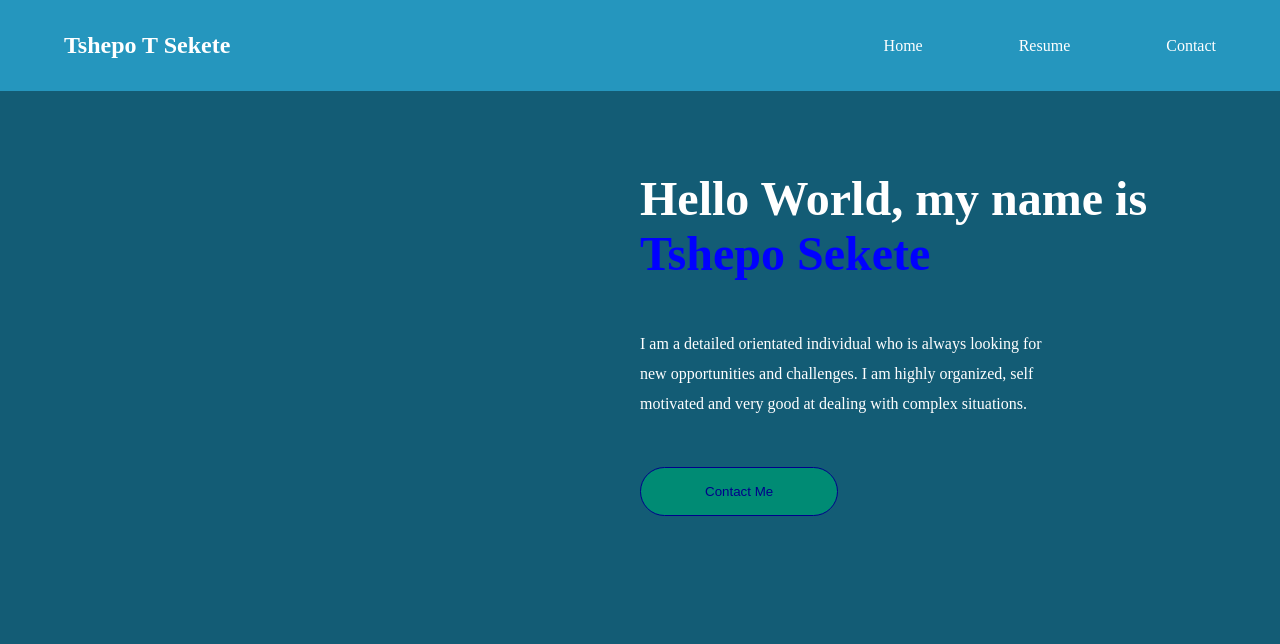
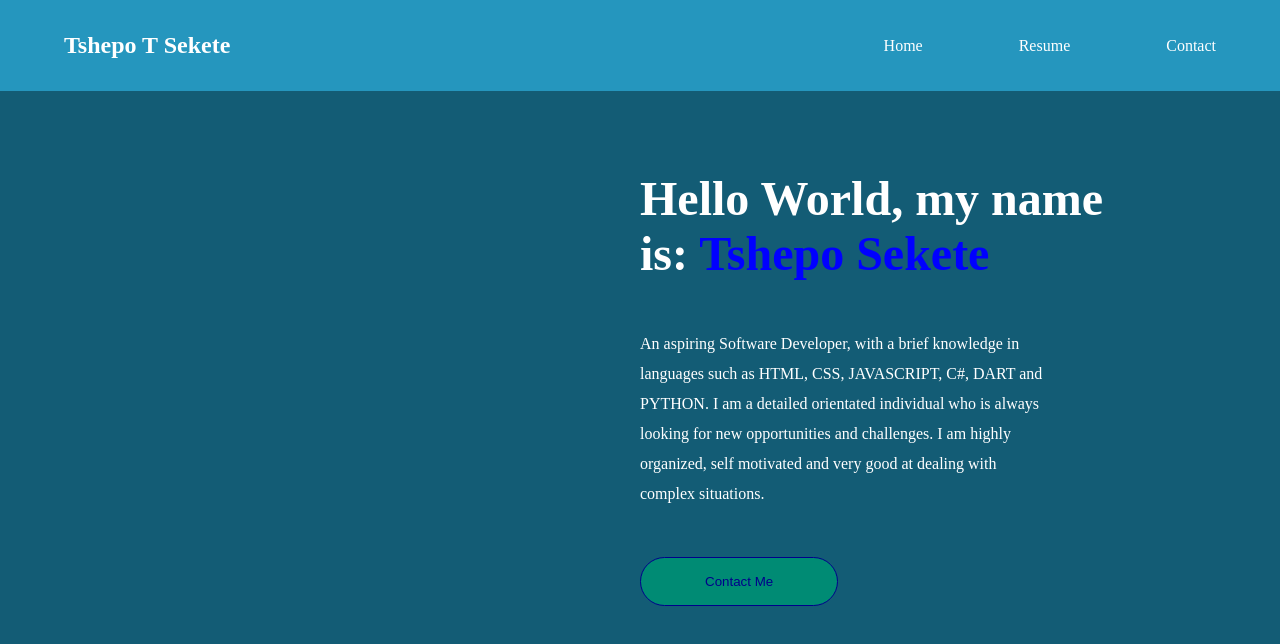
Before and after one commit to Tshepo1000/my-portfolio, a plain HTML site: page index.html in a window 1280 px wide. Drawn offline with Linux system fonts and the light colour scheme.

Commit message:
Update index.html

```diff
--- a/index.html
+++ b/index.html
@@ -20,8 +20,8 @@
             <div class="home-content">
                 <p id="data" class="styleIt"></p>
                 <div class="home-desc">
-                    <h1>Hello World, my name is <span class="name">Tshepo Sekete</span></h1>
-                    <p>I am a detailed orientated individual who is always looking for new opportunities and challenges. I am highly organized, self motivated and very good at dealing with complex situations.</p>
+                    <h1>Hello World, my name is: <span class="name">Tshepo Sekete</span></h1>
+                    <p>An aspiring Software Developer, with a brief knowledge in languages such as HTML, CSS, JAVASCRIPT, C#, DART and PYTHON. I am a detailed orientated individual who is always looking for new opportunities and challenges. I am highly organized, self motivated and very good at dealing with complex situations.</p>
                 <a href="./contact.html">
                     <button type="button">Contact Me</button>
                 </a>
```
